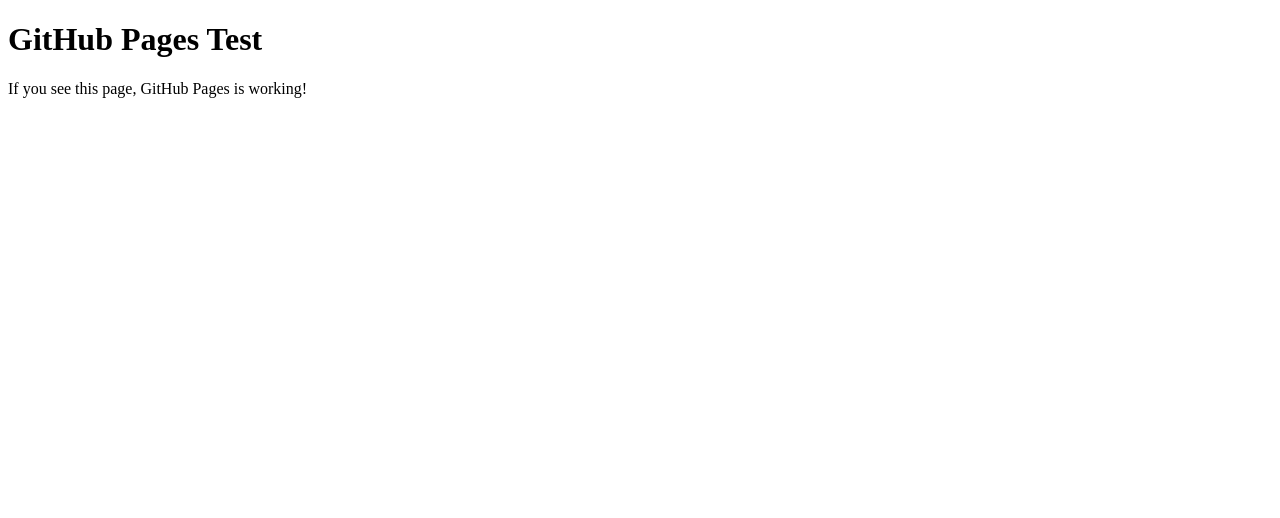
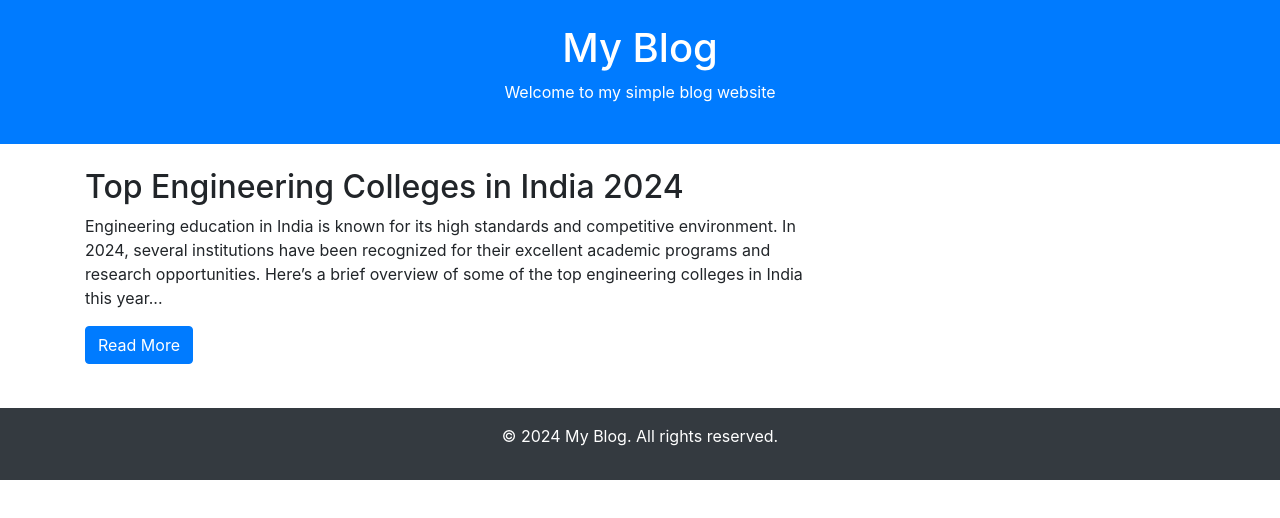
Before and after one commit to dksr789/caster1, a plain HTML site: page index.html in a window 1280 px wide. Drawn offline with nearby package versions, Linux system fonts and the light colour scheme.

Commit message:
Update index.html
ew

```diff
--- a/index.html
+++ b/index.html
@@ -3,10 +3,43 @@
 <head>
     <meta charset="UTF-8">
     <meta name="viewport" content="width=device-width, initial-scale=1.0">
-    <title>Test Page</title>
+    <title>Simple Blog Website</title>
+    <!-- Bootstrap CSS -->
+    <link href="https://stackpath.bootstrapcdn.com/bootstrap/4.5.2/css/bootstrap.min.css" rel="stylesheet">
+    <style>
+        .blog-post {
+            margin-bottom: 20px;
+        }
+    </style>
 </head>
 <body>
-    <h1>GitHub Pages Test</h1>
-    <p>If you see this page, GitHub Pages is working!</p>
+    <!-- Header -->
+    <header class="bg-primary text-white text-center py-4">
+        <h1>My Blog</h1>
+        <p>Welcome to my simple blog website</p>
+    </header>
+
+    <!-- Blog Section -->
+    <div class="container mt-4">
+        <div class="row">
+            <div class="col-md-8">
+                <div class="blog-post">
+                    <h2>Top Engineering Colleges in India 2024</h2>
+                    <p>Engineering education in India is known for its high standards and competitive environment. In 2024, several institutions have been recognized for their excellent academic programs and research opportunities. Here’s a brief overview of some of the top engineering colleges in India this year...</p>
+                    <a href="https://www.spinoneducation.com/blog/top-engineering-colleges-in-india-2024/" class="btn btn-primary" target="_blank">Read More</a>
+                </div>
+            </div>
+        </div>
+    </div>
+
+    <!-- Footer -->
+    <footer class="bg-dark text-white text-center py-3 mt-4">
+        <p>&copy; 2024 My Blog. All rights reserved.</p>
+    </footer>
+
+    <!-- Bootstrap JS and dependencies -->
+    <script src="https://code.jquery.com/jquery-3.5.1.slim.min.js"></script>
+    <script src="https://cdn.jsdelivr.net/npm/@popperjs/core@2.9.2/dist/umd/popper.min.js"></script>
+    <script src="https://stackpath.bootstrapcdn.com/bootstrap/4.5.2/js/bootstrap.min.js"></script>
 </body>
 </html>
```
